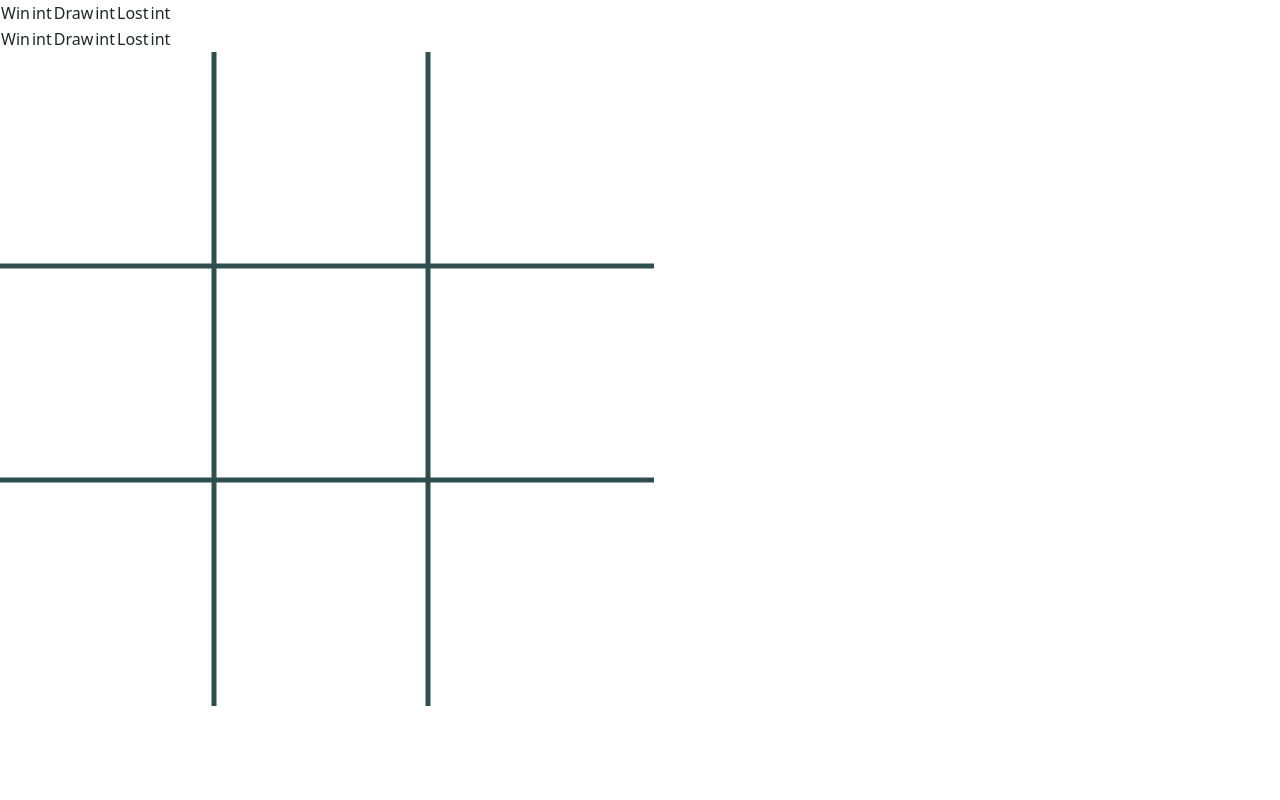
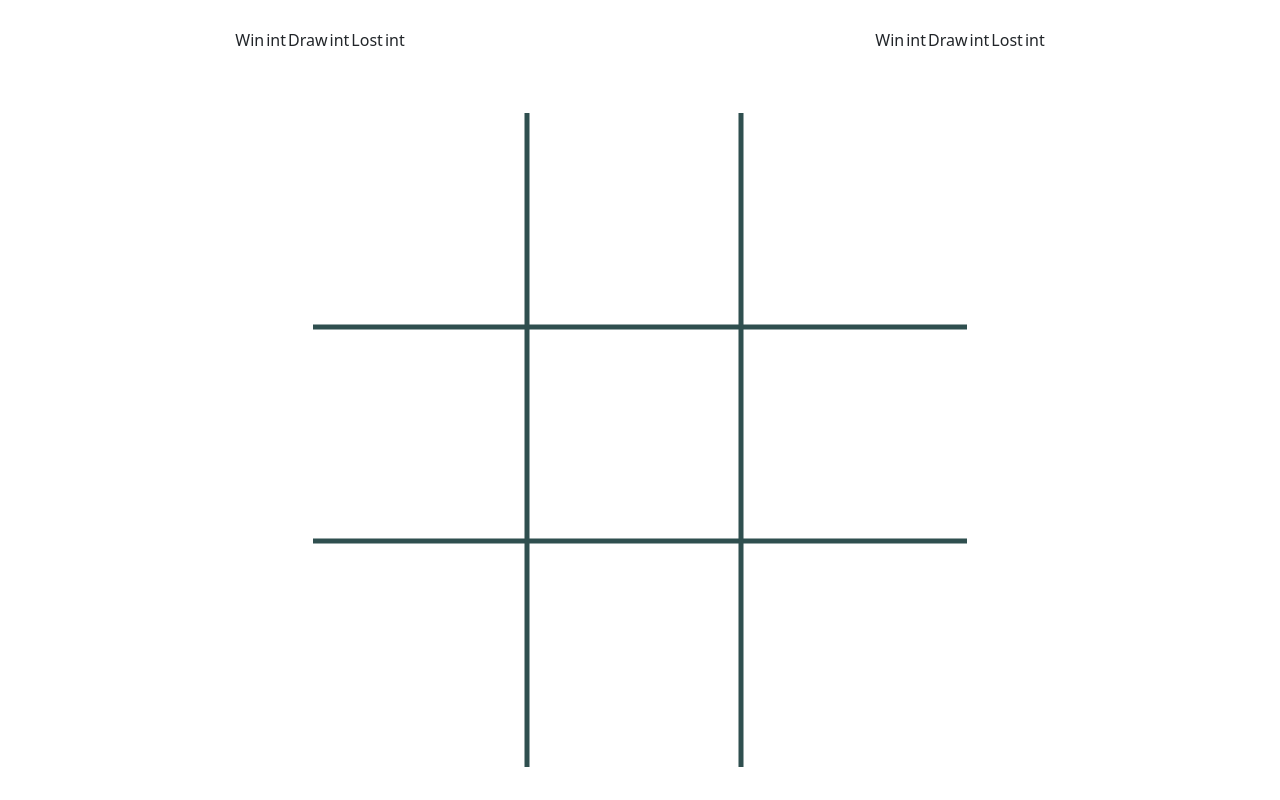
Before and after one commit to patrykzarazinski/TicTacToe, a Flask app: template flask-app/templates/game.html in a window 1280 px wide. Run offline with Flask 2, Linux system fonts and the light colour scheme; the template is opened without the code that fills it, so the values that code supplies are empty; style sheets or scripts are compiled from the project's sources.

Commit message:
1)game.html is properly structured and styled now

```diff
--- a/flask-app/app.py
+++ b/flask-app/app.py
@@ -11,3 +11,7 @@
     firstName = request.form.get('firstName')
     secondName = request.form.get('secondName')
     return render_template('game.html', playerOne=firstName, playerTwo=secondName)
+
+@app.route('/test')
+def test():
+    return render_template('test.html')
--- a/flask-app/static/style/style.scss
+++ b/flask-app/static/style/style.scss
@@ -1,42 +1,84 @@
-$position: relative;
+$index-position: relative;
+
+html,
+body {
+    height: 100%;
+    width: 100%;
+}
 
 //index.html
 
 .block {
     padding: 20px;
     margin: 20px;
-    position: $position;
+    position: $index-position;
     top: 250px;
 }
 
 .text {
-    position: $position;
+    position: $index-position;
     text-align: center;
 }
 
 #subtext {
-    position: $position;
+    position: $index-position;
     top: -10px;
 }
 
 .data-input {
-    position: $position;
+    position: $index-position;
     text-align: center;
 }
 
 #first-name {
-    position: $position;
+    position: $index-position;
 }
 
 #second-name {
-    position: $position;
+    position: $index-position;
     top: 5px;
 }
 
 #submit {
-    position: $position;
+    position: $index-position;
     top: 25px;
 }
 
 //game.html
-//TODO...
+
+%block-game {
+    position: absolute;
+    width: 50%;
+    height: 10%;
+    display: flex;
+}
+
+#left-block {
+    @extend %block-game;
+    left: 0;
+}
+
+#right-block {
+    @extend %block-game;
+    right: 0;
+}
+
+.player {
+    text-align: center;
+    position: relative;
+    margin: auto auto;
+}
+
+#game {
+    position: absolute;
+    width: 100%;
+    height: 90%;
+    top: 10%;
+    display: flex;
+}
+
+#tic-tac-toe-block {
+    width: 654px;
+    height: 654px;
+    margin: auto auto;
+}
--- a/flask-app/templates/game.html
+++ b/flask-app/templates/game.html
@@ -39,11 +39,13 @@
         </div>
     </div>
 </div>
-<!---for color for background deepskyblue-->
-<svg id="tic-tac-toe-block" width="654px" height="654px">
-    <path class="line" d="M0 214 L654 214" stroke="darkslategrey" stroke-width="5"/>
-    <path class="line" d="M0 428 L654 428" stroke="darkslategrey" stroke-width="5"/>
-    <path class="line" d="M214 0 L214 654" stroke="darkslategrey" stroke-width="5"/>
-    <path class="line" d="M428 0 L428 654" stroke="darkslategrey" stroke-width="5"/>
-</svg>
+<div id="game">
+    <!---for color for background deepskyblue-->
+    <svg id="tic-tac-toe-block">
+        <path class="line" d="M0 214 L654 214" stroke="darkslategrey" stroke-width="5" />
+        <path class="line" d="M0 428 L654 428" stroke="darkslategrey" stroke-width="5" />
+        <path class="line" d="M214 0 L214 654" stroke="darkslategrey" stroke-width="5" />
+        <path class="line" d="M428 0 L428 654" stroke="darkslategrey" stroke-width="5" />
+    </svg>
+</div>
 {%endblock%}
```
Also changed, not shown: 1 other file.
